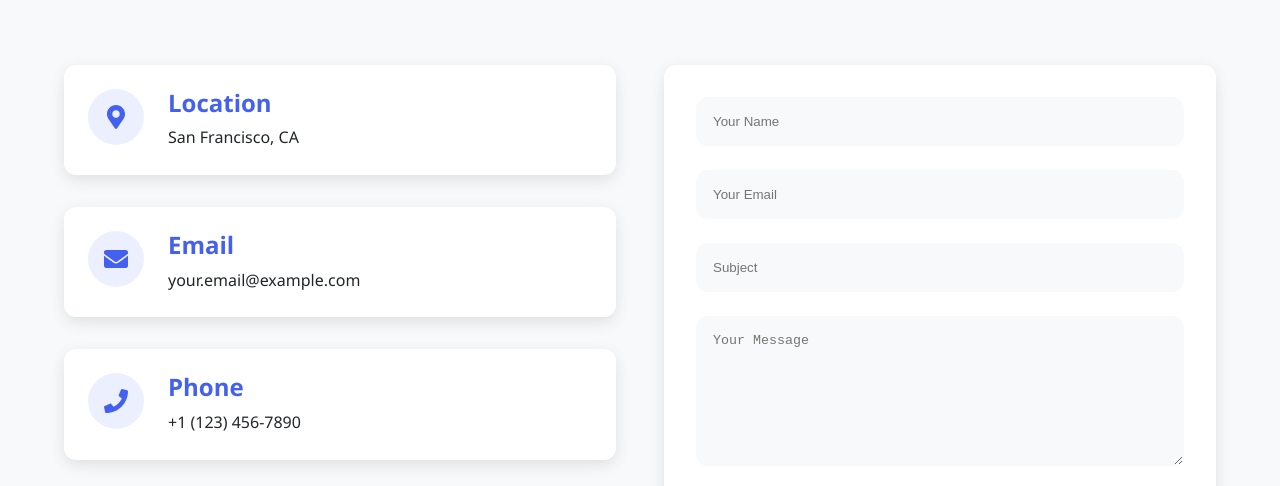
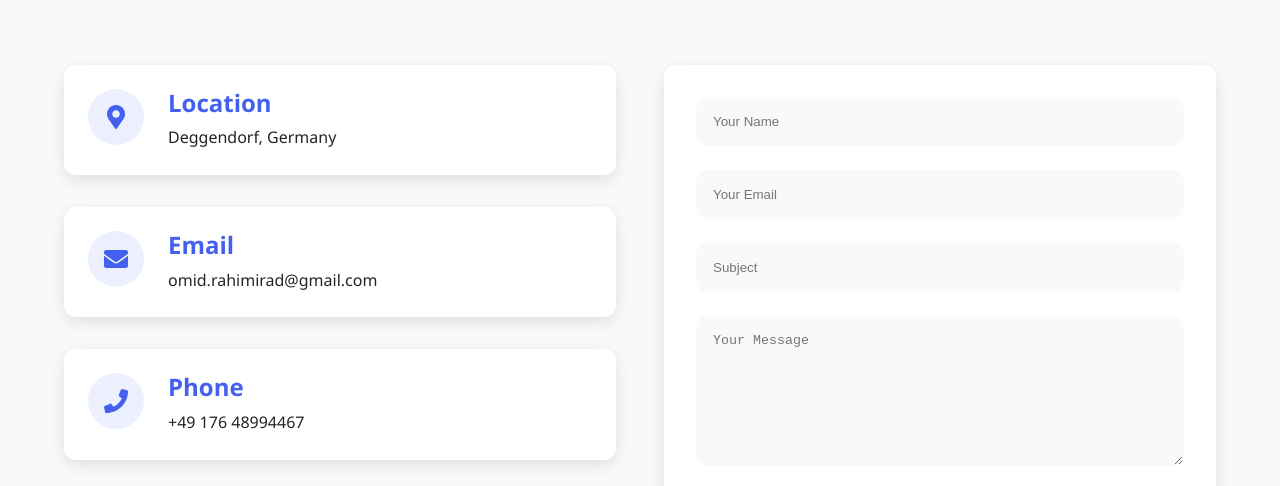
Before and after one commit to WW6889/mewed, a React (Vite) app: page / in a window 1280 px wide. Shown: the part 4700-5186 px from the top of the page. Built offline with nearby package versions, Linux system fonts and the light colour scheme.

Commit message:
Update Contact page with CV details and LinkedIn link

```diff
--- a/src/pages/Contact/Contact.jsx
+++ b/src/pages/Contact/Contact.jsx
@@ -14,7 +14,7 @@ const Contact = () => {
               </div>
               <div className="contact-text">
                 <h3>Location</h3>
-                <p>San Francisco, CA</p>
+                <p>Deggendorf, Germany</p>
               </div>
             </div>
             <div className="contact-item animate-fadeIn delay-1">
@@ -23,7 +23,7 @@ const Contact = () => {
               </div>
               <div className="contact-text">
                 <h3>Email</h3>
-                <p>your.email@example.com</p>
+                <p>omid.rahimirad@gmail.com</p>
               </div>
             </div>
             <div className="contact-item animate-fadeIn delay-2">
@@ -32,7 +32,7 @@ const Contact = () => {
               </div>
               <div className="contact-text">
                 <h3>Phone</h3>
-                <p>+1 (123) 456-7890</p>
+                <p>+49 176 48994467</p>
               </div>
             </div>
           </div>
```
